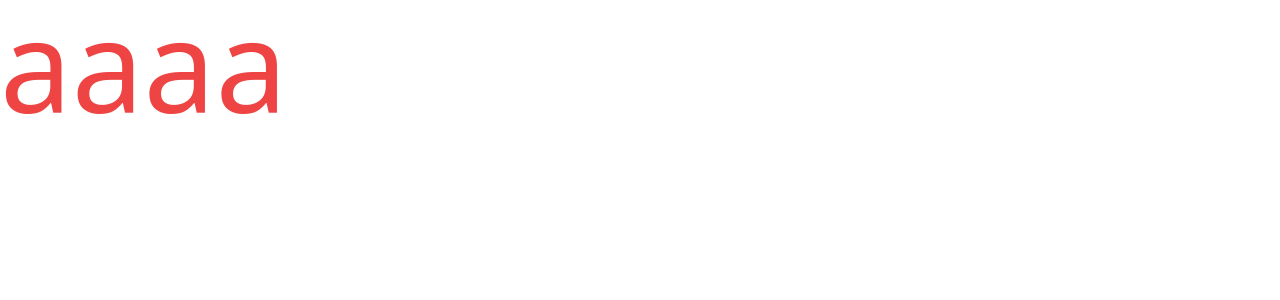
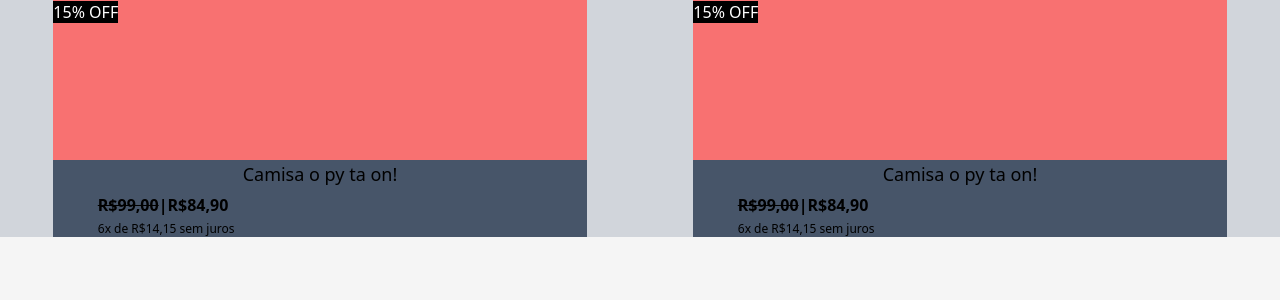
Before and after one commit to IcaroJordano/ExploreTecs, a React (Vite) app: page / in a window 1280 px wide. Shown: the top 300 px of the page. Built offline with nearby package versions, Linux system fonts and the light colour scheme.

Commit message:
feat: base struct CardProduto

```diff
--- a/src/App.jsx
+++ b/src/App.jsx
@@ -1,11 +1,9 @@
+import { ExibirProdutos } from "./components/ExibirProdutos"
+
 function App() {
 
   return (
-    <>
-    <p className="text-9xl text-red-500">
-      aaaa
-    </p>
-    </>
+    <ExibirProdutos></ExibirProdutos>
   )
 }
 
--- /dev/null
+++ b/src/components/CardProduto.jsx
@@ -0,0 +1,16 @@
+export function CardProduto() {
+    return(
+        <div className="w-5/12 bg-slate-600 ">
+            <div className="h-40 bg-red-400">
+                <span className="bg-black text-white">15% OFF</span>
+            </div>
+            <h2 className="text-lg leading-relaxed w-10/12 mx-auto text-center">Camisa o py ta on!</h2>
+            <h2 className="w-10/12 my-1 mx-auto font-extrabold">
+                <del>R$99,00</del>
+                |
+                <span>R$84,90</span>
+            </h2>
+            <h4 className="mx-auto w-10/12 text-xs">6x de R$14,15 sem juros</h4>
+        </div>
+    )
+}
--- /dev/null
+++ b/src/components/ExibirProdutos.jsx
@@ -0,0 +1,12 @@
+import { CardProduto } from "./CardProduto";
+
+export function ExibirProdutos() {
+    return (
+        <section className=" h-screen bg-neutral-100">
+            <div className="w-full mx-auto flex justify-around bg-gray-300">
+                <CardProduto></CardProduto>
+                <CardProduto></CardProduto>
+            </div>
+        </section>
+    )
+}
```
